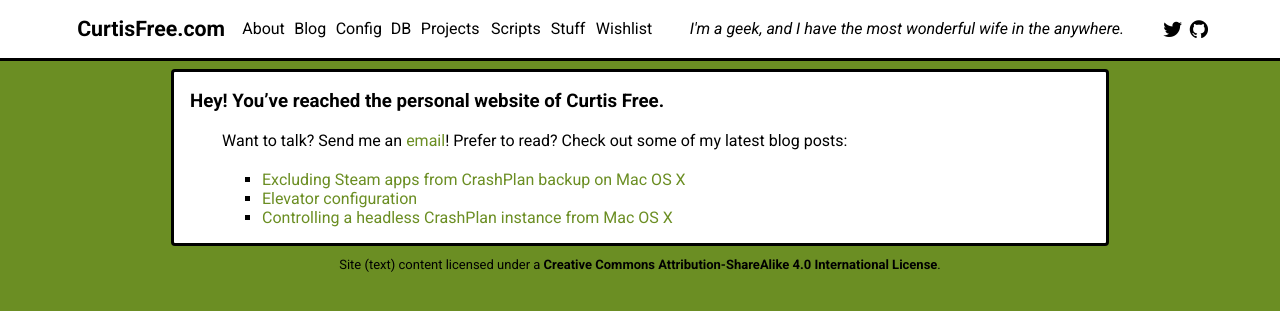
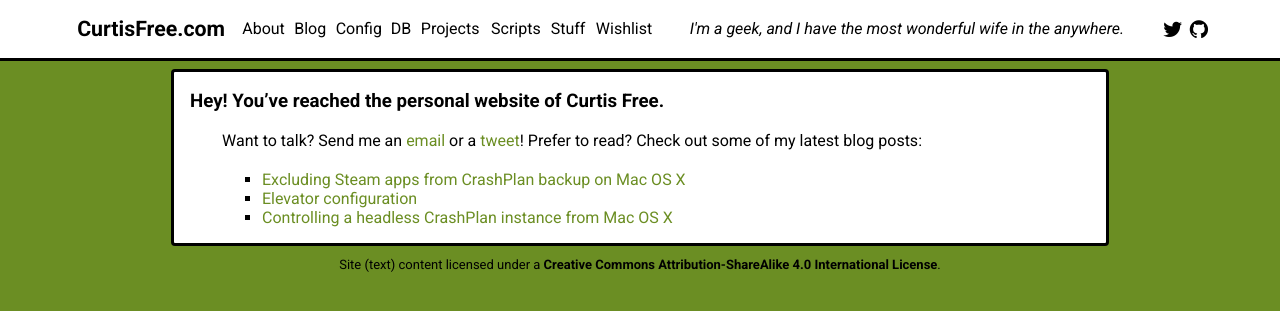
Before and after one commit to cfree3/curtisfree.com, a Jekyll site: the page built from index.md, in a window 1280 px wide. Shown: the top 311 px of the page. Built offline with Jekyll 4.4.1, drawn with Linux system fonts in a browser that asks for light colours; nearby versions of some CDN libraries.

Commit message:
Invite visitors to send me a tweet

```diff
--- a/index.md
+++ b/index.md
@@ -4,7 +4,8 @@ layout: default
 ---
 ### Hey! You've reached the personal website of Curtis Free.
 
-Want to talk? Send me an [email][email]! Prefer to read? Check out some of my latest blog posts:
+Want to talk? Send me an [email][email] or a [tweet][tweet]! Prefer to read? Check out some of my
+latest blog posts:
 
 <ul class="postlist">
     {% for post in site.posts limit: 3 %}
@@ -15,3 +16,4 @@ Want to talk? Send me an [email][email]! Prefer to read? Check out some of my la
 </ul>
 
 [email]: mailto:{{ site.email }}
+[tweet]: {{ site.twitter-url }}
```
